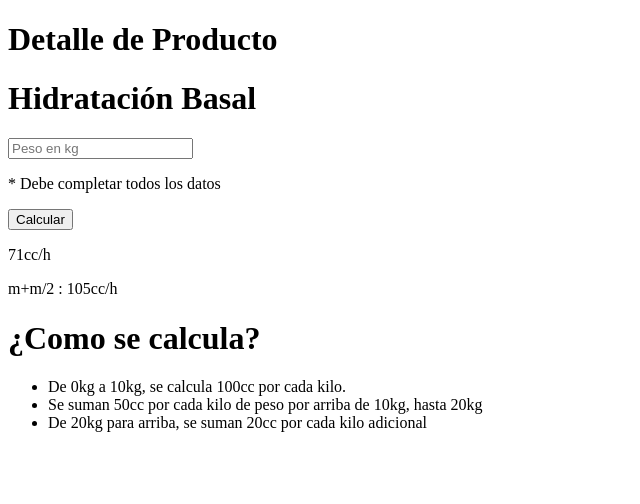
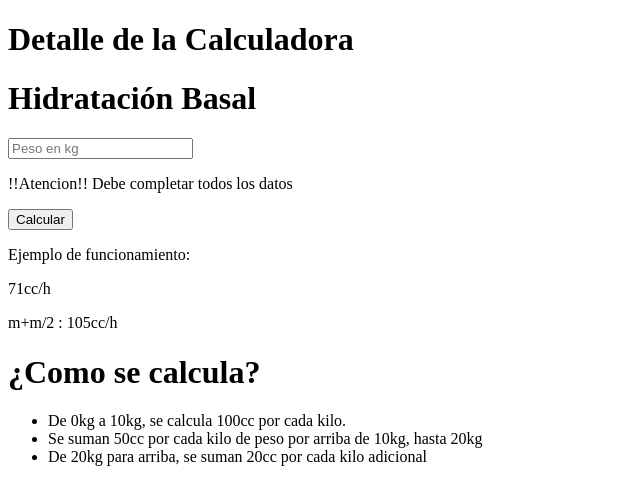
Before and after one commit to llamaz01/calculadora.github.io, a plain HTML site: page index.html in a window 1280 px wide. Shown: the whole page, without its empty margins (0-640 px from the left). Drawn offline with Linux system fonts and the light colour scheme.

Commit message:
initial commit

```diff
--- a/index.html
+++ b/index.html
@@ -4,14 +4,14 @@
         <title>Calculadora de hidratación</title>
     </head>
 	<body>
-        <h1>Detalle de Producto</h1>
+        <h1>Detalle de la Calculadora</h1>
         <div>
             <div>
                 <h1>Hidratación Basal</h1>
                 <input type="number" placeholder="Peso en kg" />
-                <p>* Debe completar todos los datos</p>
+                <p>!!Atencion!! Debe completar todos los datos</p>
                 <button>Calcular</button>
-
+                    <p>Ejemplo de funcionamiento: </p>
                     <p>71cc/h</p>
                     <p>m+m/2 : 105cc/h</p>
                 </div>
```
